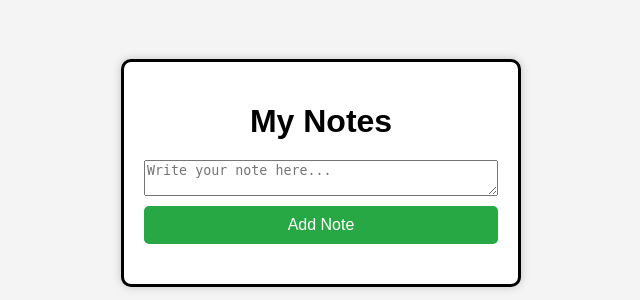
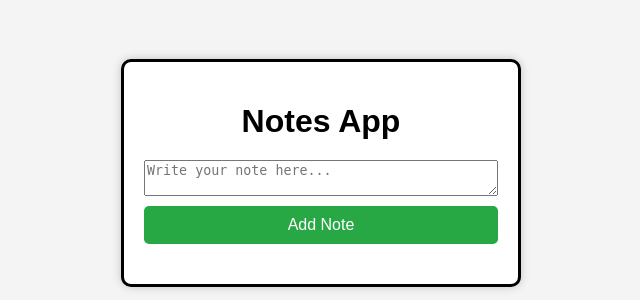
Before and after one commit to kunalmundhe24/devopsproj, a Flask app: page / in a window 1280 px wide. Shown: the part 227-527 px from the top of the page, without its empty margins (319-959 px from the left). Run offline with Flask 3, Linux system fonts and the light colour scheme.

Commit message:
Update index.html

```diff
--- a/templates/index.html
+++ b/templates/index.html
@@ -10,7 +10,7 @@
 
 <body>
     <div class="container">
-        <h1>My Notes</h1>
+        <h1>Notes App</h1>
 
         <!-- Note Input Form -->
         <form action="{{ url_for('add_note') }}" method="post">
```
